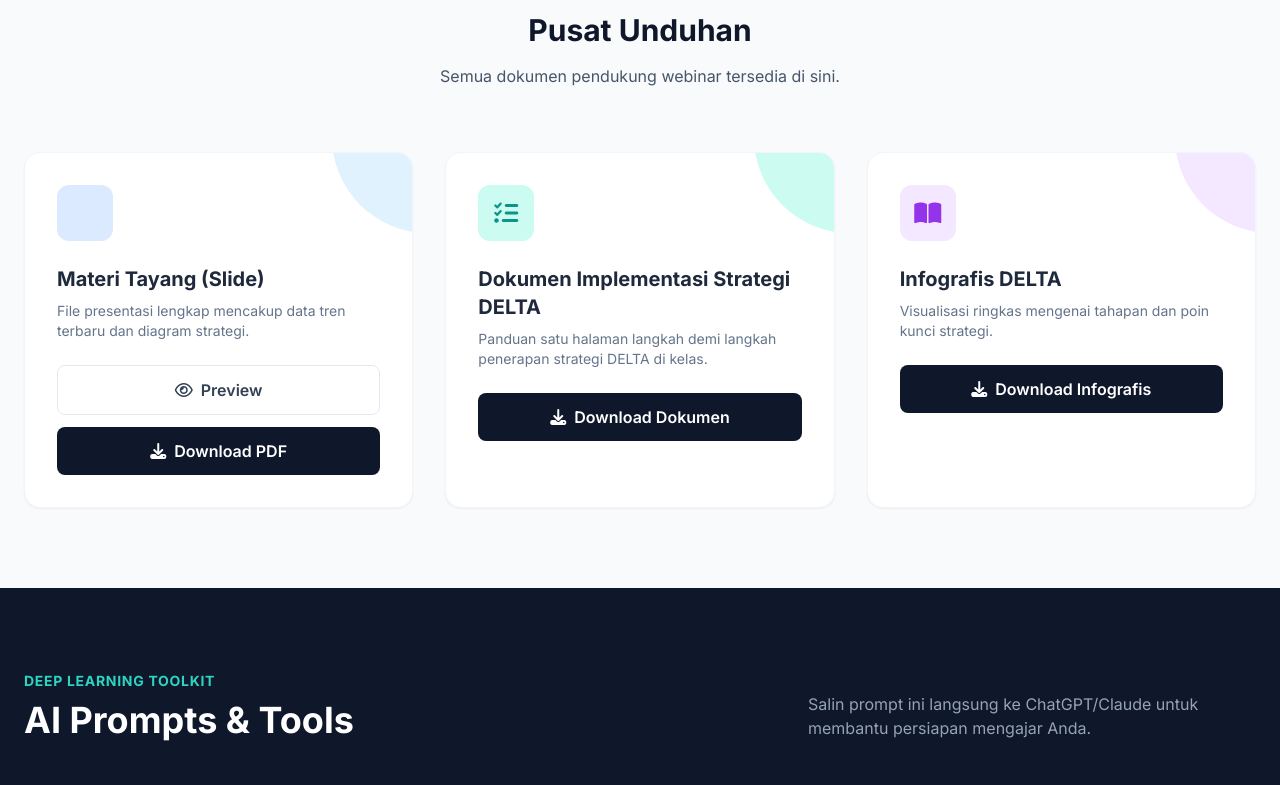
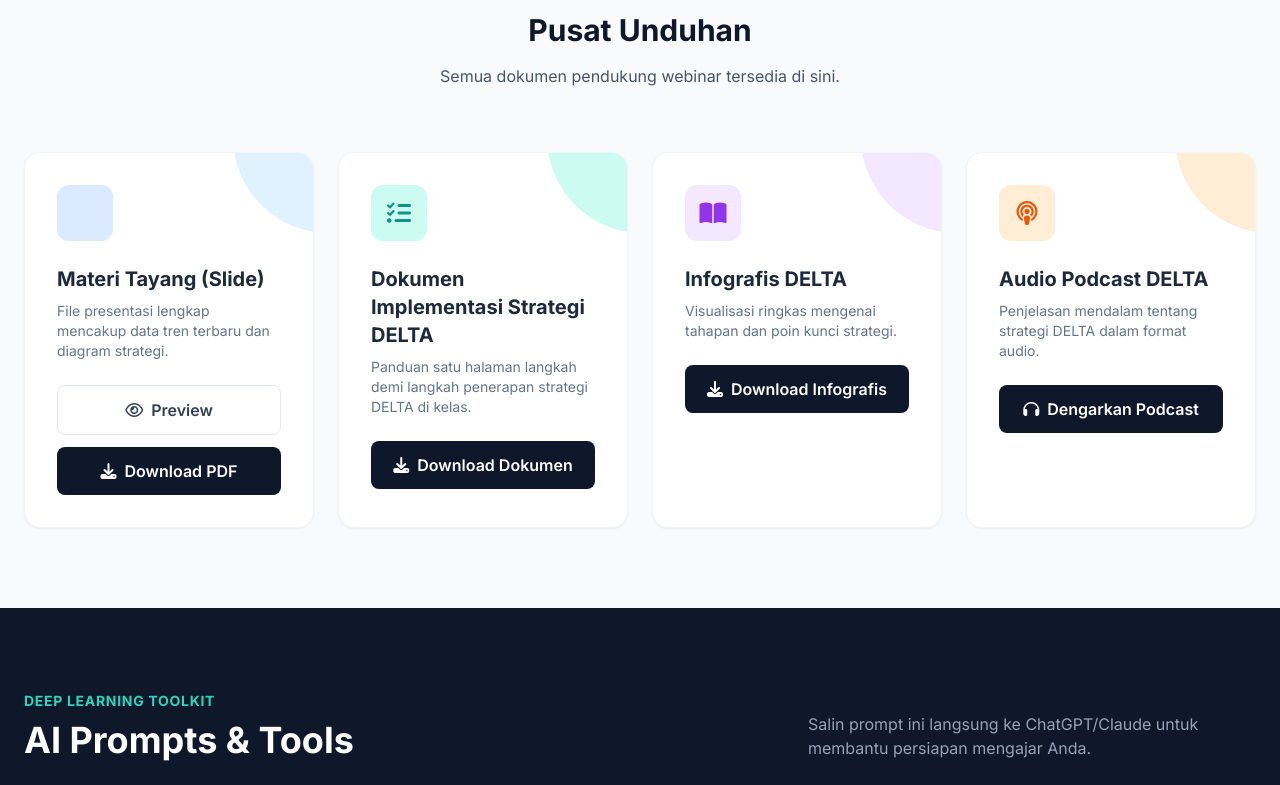
Before and after one commit to ferilee/mnbantenwebinar, a plain HTML site: page index.html in a window 1280 px wide. Shown: the part 1120-1905 px from the top of the page. Drawn offline with nearby package versions, Linux system fonts and the light colour scheme; some icons are missing.

Commit message:
Adjust grid layout and add audio podcast card

```diff
--- a/index.html
+++ b/index.html
@@ -161,7 +161,8 @@
                 <p class="text-slate-600">Semua dokumen pendukung webinar tersedia di sini.</p>
             </div>
 
-            <div class="grid md:grid-cols-3 gap-8">
+            <!-- Grid Layout Adjusted for 4 Items (md: 2 cols, lg: 4 cols) -->
+            <div class="grid md:grid-cols-2 lg:grid-cols-4 gap-6">
                 <!-- Card 1: Slide -->
                 <div class="bg-white p-8 rounded-2xl border border-slate-100 shadow-sm hover-card relative overflow-hidden group">
                     <div class="absolute top-0 right-0 bg-brand-100 w-24 h-24 rounded-bl-full -mr-4 -mt-4 transition group-hover:bg-brand-200"></div>
@@ -223,6 +224,26 @@
                            onclick="return checkAccess(event)"
                            class="w-full mt-auto py-3 bg-slate-900 rounded-lg text-white font-semibold hover:bg-slate-800 transition flex items-center justify-center gap-2 cursor-pointer">
                             <i class="fa-solid fa-download"></i> Download Infografis
+                        </a>
+                    </div>
+                </div>
+
+                <!-- Card 4: Audio Podcast -->
+                <div class="bg-white p-8 rounded-2xl border border-slate-100 shadow-sm hover-card relative overflow-hidden group">
+                    <div class="absolute top-0 right-0 bg-orange-100 w-24 h-24 rounded-bl-full -mr-4 -mt-4 transition group-hover:bg-orange-200"></div>
+                    <div class="relative z-10">
+                        <div class="w-14 h-14 bg-orange-100 text-orange-600 rounded-xl flex items-center justify-center text-2xl mb-6">
+                            <i class="fa-solid fa-podcast"></i>
+                        </div>
+                        <h3 class="text-xl font-bold mb-2">Audio Podcast DELTA</h3>
+                        <p class="text-slate-500 text-sm mb-6">Penjelasan mendalam tentang strategi DELTA dalam format audio.</p>
+
+                        <!-- Added logic onclick checkAccess -->
+                        <a href="https://jumpshare.com/s/WMZCsiLyHfhVnjvoftE8"
+                           target="_blank"
+                           onclick="return checkAccess(event)"
+                           class="w-full mt-auto py-3 bg-slate-900 rounded-lg text-white font-semibold hover:bg-slate-800 transition flex items-center justify-center gap-2 cursor-pointer">
+                            <i class="fa-solid fa-headphones"></i> Dengarkan Podcast
                         </a>
                     </div>
                 </div>
```
